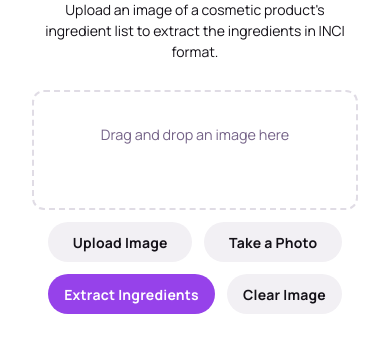
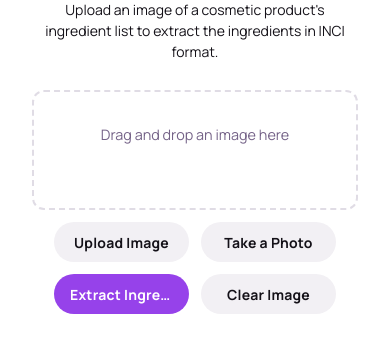
Before and after one commit to Hamath-dieudonne/ocr-cosmetics, a FastAPI app: page / in a window 390 px wide. Shown: the part 127-480 px from the top of the page. Run offline with FastAPI, Linux system fonts and the light colour scheme; some libraries are stand-ins or nearby versions.

Commit message:
Fix button alignment by removing flex-wrap and adjusting widths

```diff
--- a/templates/index.html
+++ b/templates/index.html
@@ -73,6 +73,16 @@
             0% { transform: rotate(0deg); }
             100% { transform: rotate(360deg); }
         }
+        /* Responsive design pour les boutons */
+        @media (max-width: 640px) {
+            .button-group {
+                flex-wrap: wrap;
+            }
+            .button-group button {
+                flex: 1 1 calc(50% - 0.75rem); /* Deux boutons par ligne */
+                max-width: calc(50% - 0.75rem);
+            }
+        }
     </style>
 </head>
 <body class="relative flex size-full min-h-screen flex-col bg-white group/design-root overflow-x-hidden">
@@ -127,34 +137,32 @@
                                 />
                             </div>
                         </div>
-                        <div
-                            class="button-group flex justify-center gap-3 px-4 py-3 max-w-[480px] mx-auto flex-wrap"
-                        >
+                        <div class="button-group flex justify-center items-center gap-3 px-4 py-3 max-w-[960px] mx-auto">
                             <button
                                 id="uploadButton"
                                 type="button"
-                                class="flex min-w-[84px] cursor-pointer items-center justify-center rounded-full h-10 px-4 bg-[#f2f0f4] text-[#141118] text-sm font-bold leading-normal tracking-[0.015em] grow"
+                                class="flex min-w-[84px] max-w-[120px] cursor-pointer items-center justify-center rounded-full h-10 px-4 bg-[#f2f0f4] text-[#141118] text-sm font-bold leading-normal tracking-[0.015em]"
                             >
                                 <span class="truncate">Upload Image</span>
                             </button>
                             <button
                                 id="takePhotoButton"
                                 type="button"
-                                class="flex min-w-[84px] cursor-pointer items-center justify-center rounded-full h-10 px-4 bg-[#f2f0f4] text-[#141118] text-sm font-bold leading-normal tracking-[0.015em] grow"
+                                class="flex min-w-[84px] max-w-[120px] cursor-pointer items-center justify-center rounded-full h-10 px-4 bg-[#f2f0f4] text-[#141118] text-sm font-bold leading-normal tracking-[0.015em]"
                             >
                                 <span class="truncate">Take a Photo</span>
                             </button>
                             <button
                                 id="extractButton"
                                 type="submit"
-                                class="flex min-w-[84px] cursor-pointer items-center justify-center rounded-full h-10 px-4 bg-[#9642ea] text-white text-sm font-bold leading-normal tracking-[0.015em] grow"
+                                class="flex min-w-[84px] max-w-[120px] cursor-pointer items-center justify-center rounded-full h-10 px-4 bg-[#9642ea] text-white text-sm font-bold leading-normal tracking-[0.015em]"
                             >
                                 <span class="truncate">Extract Ingredients</span>
                             </button>
                             <button
                                 id="clearImageButton"
                                 type="button"
-                                class="flex min-w-[84px] cursor-pointer items-center justify-center rounded-full h-10 px-4 bg-[#f2f0f4] text-[#141118] text-sm font-bold leading-normal tracking-[0.015em]"
+                                class="flex min-w-[84px] max-w-[120px] cursor-pointer items-center justify-center rounded-full h-10 px-4 bg-[#f2f0f4] text-[#141118] text-sm font-bold leading-normal tracking-[0.015em]"
                                 data-image-path="{% if image_path %}{{ image_path }}{% endif %}"
                             >
                                 <span class="truncate">Clear Image</span>
```
